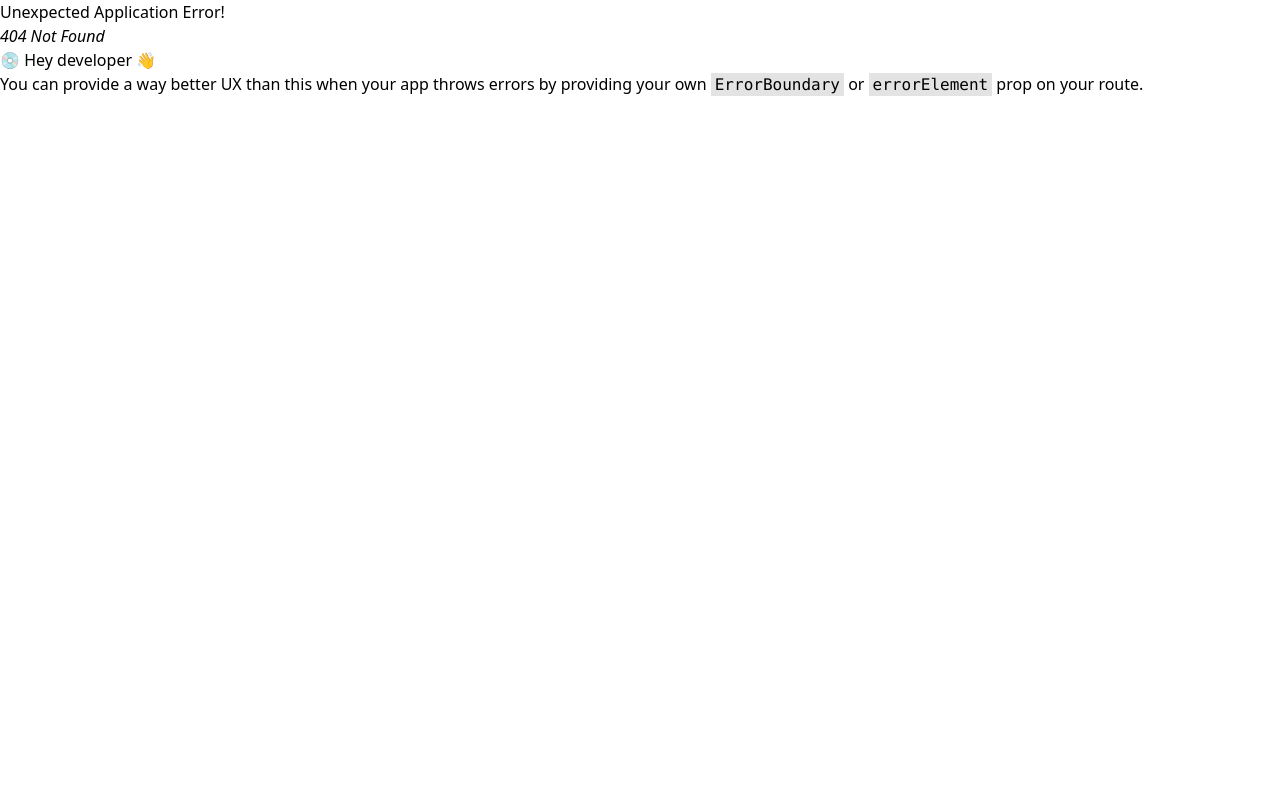
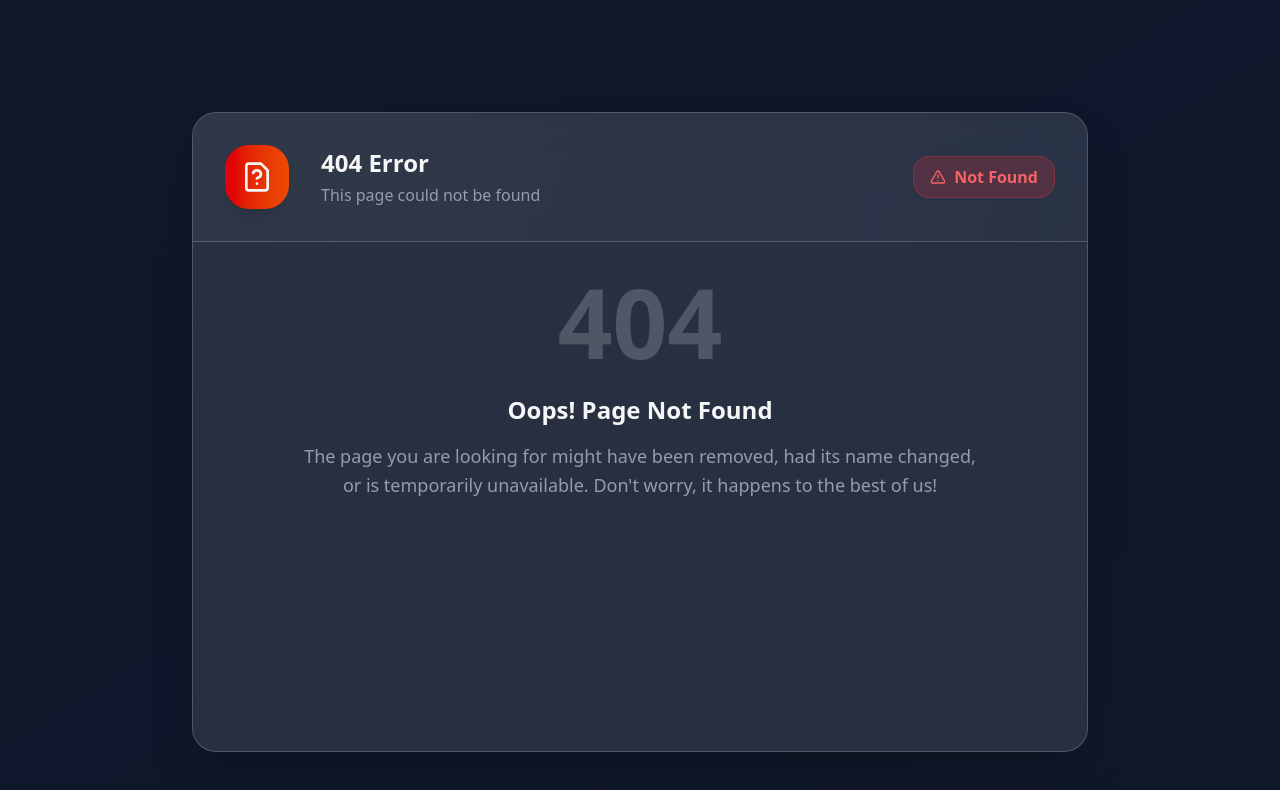
Before and after one commit to syam-ts/InvoSync-Invoice-Management-System, a React (Vite) app: page / in a window 1280 px wide. Before the commit this address had no page. Shown: the top 790 px of the page. Built offline with nearby package versions, Linux system fonts and the light colour scheme.

Commit message:
chore: add notfound page

```diff
--- a/src/Route/Router.tsx
+++ b/src/Route/Router.tsx
@@ -13,6 +13,7 @@ import GuestRoute from "./ProtectredRoute/GuestProtectedRoute.tsx";
 import NotAuthProtectedRoute from "./ProtectredRoute/NotAuthProtectedRoute.tsx";
 import Invoices from "../pages/invoice/Invoices.tsx";
 import { ROUTE } from "../utils/constants/route.ts";
+import NotFoundPage from "../pages/common/NotfoundPage.tsx";
 
 const { LOGIN, SIGNUP } = ROUTE;
 const {
@@ -29,6 +30,7 @@ export const router = createBrowserRouter([
     {
         element: <Layout />,
         children: [
+
             {
                 path: LOGIN,
                 element: (
@@ -111,4 +113,8 @@ export const router = createBrowserRouter([
             },
         ],
     },
+    {
+       path: '*',
+       element: <NotFoundPage />
+    },
 ]);
--- a/src/pages/common/Layout.tsx
+++ b/src/pages/common/Layout.tsx
@@ -3,13 +3,13 @@ import Sidebar from "./Sidebar";
 
 const Layout = () => {
     const location = useLocation();
-    const hideNavbarRoutes = ["/login", "/signup"];
-    const shouldHideNavbar = hideNavbarRoutes.includes(location.pathname);
+    const hideSidebarRoutes = ["/login", "/signup"];
+    const shouldHideSidebar = hideSidebarRoutes.includes(location.pathname);
 
     return (
         <>
             <div className="flex h-screen bg-gradient-to-br from-gray-900 via-slate-800 to-gray-900">
-                {!shouldHideNavbar && <Sidebar />}
+                {!shouldHideSidebar && <Sidebar />}
                 <div className="flex-1 overflow-y-auto bg-gradient-to-br from-gray-900 via-slate-800 to-gray-900">
                     <Outlet />
                 </div>
--- /dev/null
+++ b/src/pages/common/NotfoundPage.tsx
@@ -0,0 +1,53 @@
+import { FileQuestion, AlertTriangle } from "lucide-react";
+
+const NotFoundPage = () => {
+    return (
+        <div className="h-screen bg-gradient-to-br from-gray-900 via-slate-900 to-gray-900 p-6">
+            <div className="max-w-4xl mx-auto">
+                <div className="bg-white/10 mt-22 h-[40rem] backdrop-blur-xl border border-white/20 rounded-3xl overflow-hidden shadow-2xl">
+                    <div className="bg-gradient-to-r from-gray-600/20 to-slate-700/20 p-8 border-b border-white/20">
+                        <div className="flex items-center justify-between">
+                            <div className="flex items-center space-x-8">
+                                <div className="w-16 h-16 bg-gradient-to-r from-red-600 to-orange-600 rounded-3xl flex items-center justify-center shadow-lg">
+                                    <FileQuestion className="w-8 h-8 text-white" />
+                                </div>
+                                <div>
+                                    <h2 className="text-2xl font-bold text-white mb-1">
+                                        404 Error
+                                    </h2>
+                                    <p className="text-gray-400">This page could not be found</p>
+                                </div>
+                            </div>
+                            <div className="flex items-center space-x-2 bg-red-500/20 text-red-400 px-4 py-2 rounded-2xl border border-red-500/30">
+                                <AlertTriangle className="w-4 h-4" />
+                                <span className="font-semibold">Not Found</span>
+                            </div>
+                        </div>
+                    </div>
+
+                    <div className="p-8 space-y-8">
+                        <div className="text-center space-y-6">
+                            <div className="text-8xl font-bold text-white/20 select-none">
+                                404
+                            </div>
+                            <div className="space-y-4">
+                                <h3 className="text-2xl font-bold text-white">
+                                    Oops! Page Not Found
+                                </h3>
+                                <p className="text-gray-400 text-lg max-w-2xl mx-auto leading-relaxed">
+                                    The page you are looking for might have been removed, had its
+                                    name changed, or is temporarily unavailable. Don't worry, it
+                                    happens to the best of us!
+                                </p>
+                            </div>
+                        </div>
+                    </div>
+
+                    <div className="absolute inset-0 bg-gradient-to-br from-gray-600/5 to-slate-700/5 rounded-3xl pointer-events-none"></div>
+                </div>
+            </div>
+        </div>
+    );
+};
+
+export default NotFoundPage;
```
